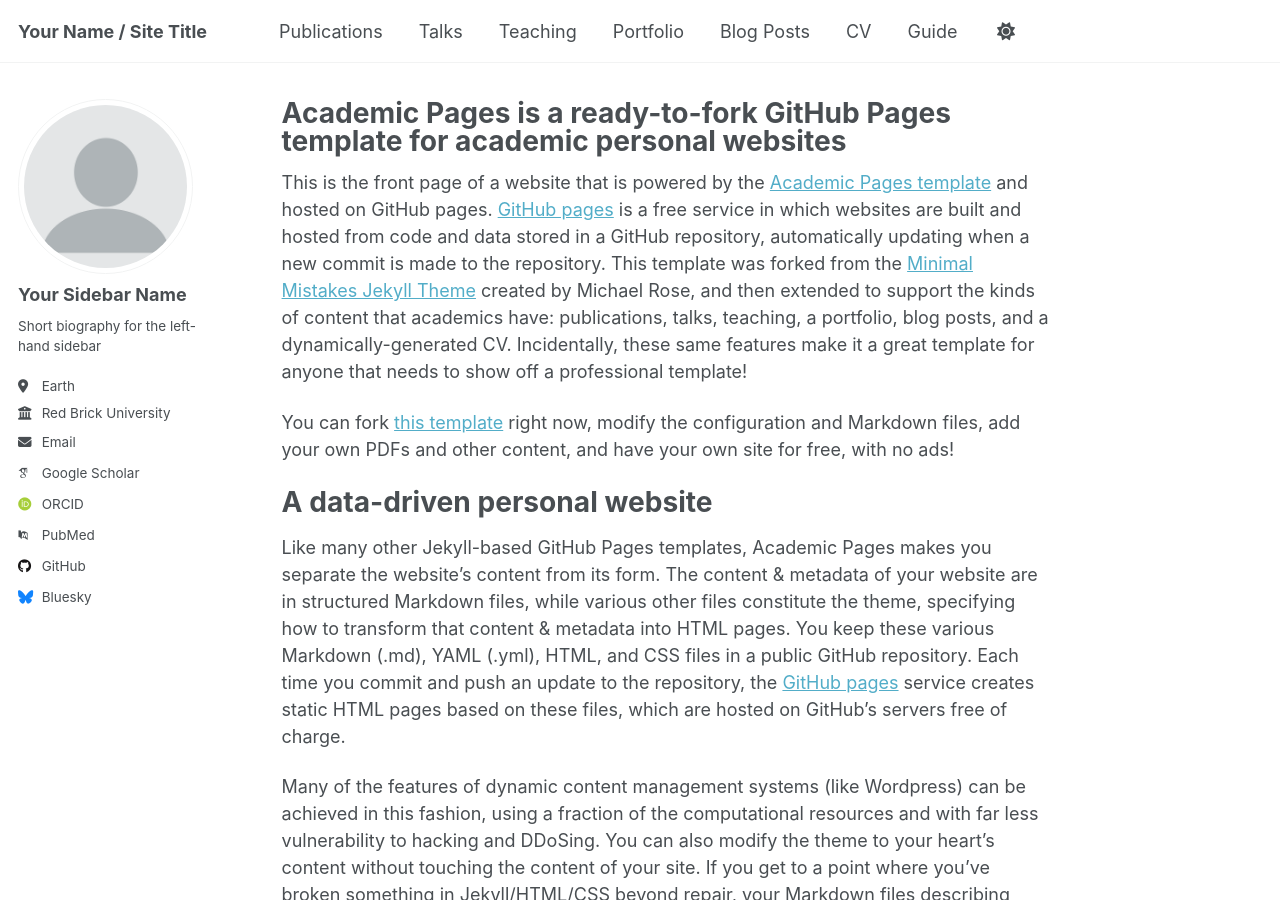
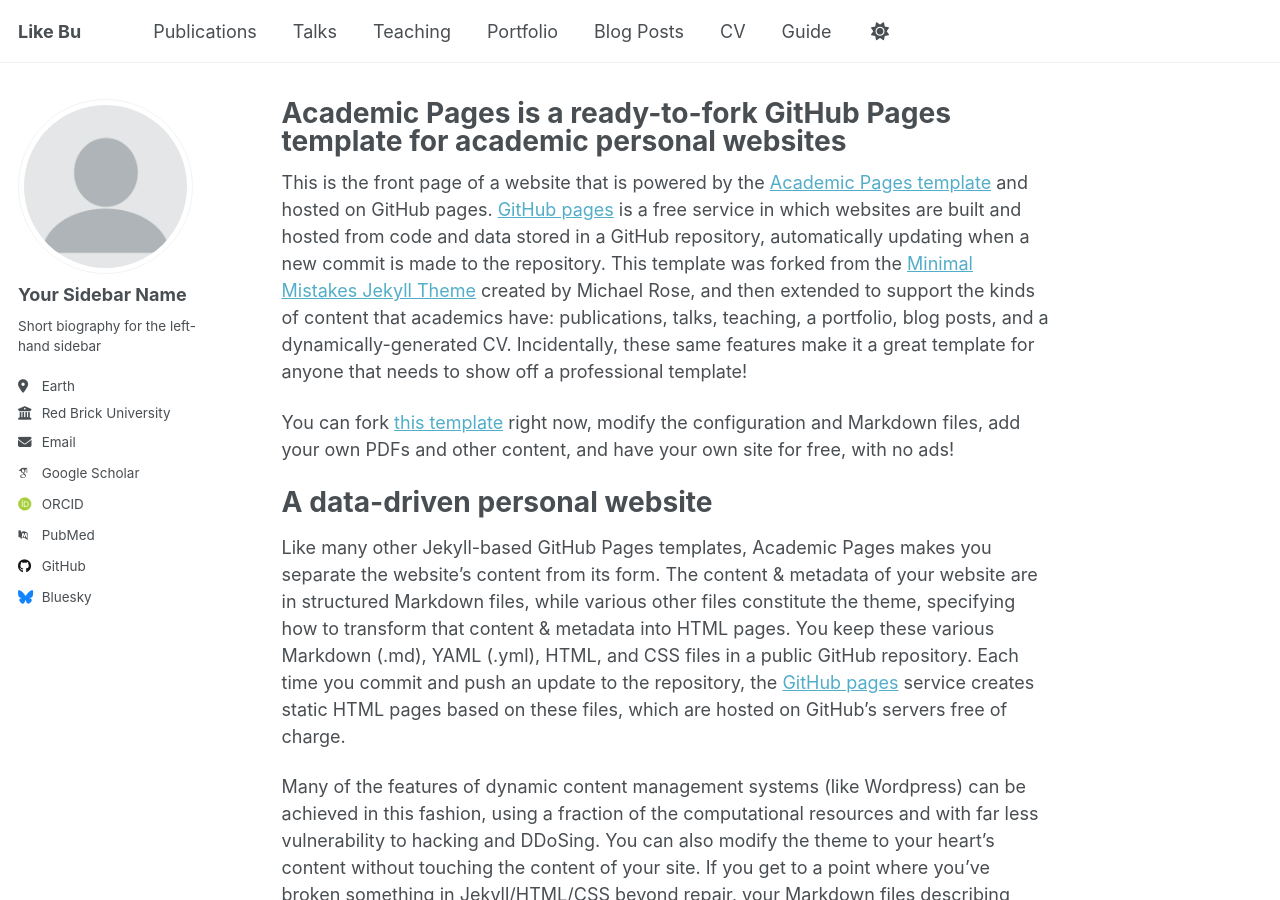
Before and after one commit to LikeBu77/likebu.github.io, a Jekyll site: the page built from _pages/about.md, in a window 1280 px wide and 900 px high. Built offline with Jekyll 4.4.1, drawn with Linux system fonts in a browser that asks for light colours; some web fonts are replaced; a script that is not in the unit is left out.

Commit message:
Update _config.yml

```diff
--- a/_config.yml
+++ b/_config.yml
@@ -9,7 +9,7 @@
 # Basic Site Settings
 locale                   : "en-US"
 site_theme               : "default" # Currently available options are "default", "air"
-title                    : "Your Name / Site Title"
+title                    : "Like Bu"
 title_separator          : "-"
 name                     : &name "Your Name"
 description              : &description "personal description"
```
